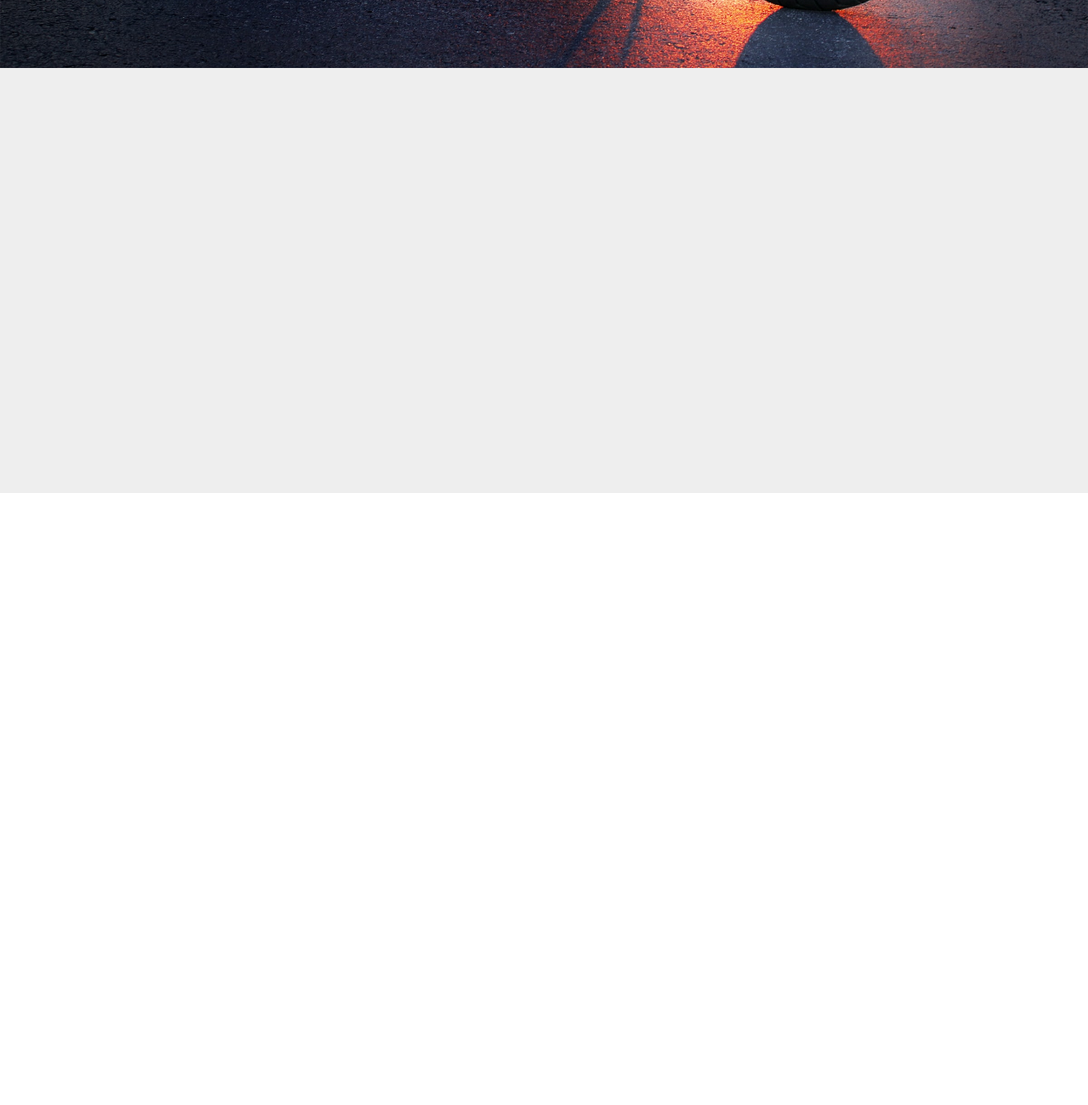
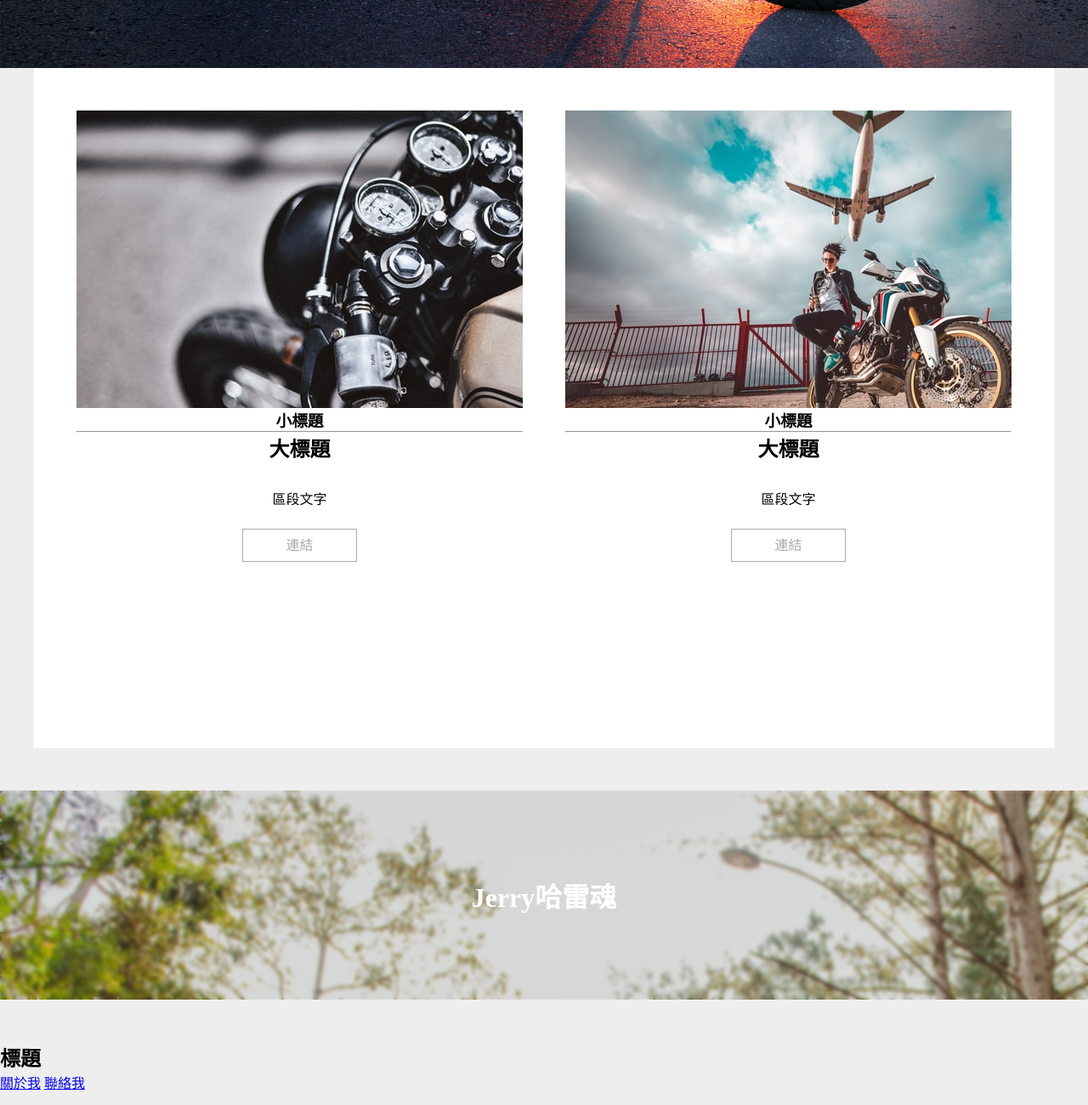
Before and after one commit to teeglen/Web_hallesoul_FirstWeb, a plain HTML site: page index.html in a window 1280 px wide. Shown: the part 720-2020 px from the top of the page at 85% size. Before the commit the page ends 1300 px from the top, so only its background shows below. Drawn offline with Linux system fonts and the light colour scheme.

Commit message:
更新訊息區塊

```diff
--- a/index.html
+++ b/index.html
@@ -20,8 +20,32 @@
         <h1>Halle Soul</h1>
     </div>
     <section id="news">
-        <div></div>
-        <div></div>
+        <div>
+            <div id="news-left"></div>
+            <h3>小標題</h3>
+            <hr>
+            <h1>大標題</h1>
+            <p>區段文字</p>
+            <a href="#" class="button">連結</a>
+        </div>
+        <div>
+            <div id="news-right"></div>
+            <h3>小標題</h3>
+            <hr>
+            <h1>大標題</h1>
+            <p>區段文字</p>
+            <a href="#" class="button">連結</a>
+        </div>
+    </section>
+    <section id="box">
+        <h2>Jerry哈雷魂</h2>
+    </section>
+    <section id="conten">
+        <div>
+            <h1>標題</h1>
+            <a href="#" id="about">關於我</a>
+            <a href="#" id="content">聯絡我</a>
+        </div>
     </section>
 </body>
 
--- a/style.css
+++ b/style.css
@@ -4,6 +4,11 @@
   font-family: 微軟正黑體;
   box-sizing: border-box;
 }
+
+  body {
+    background: #eee;
+    height: 4000px;
+  }
 #halle {
     width: 100%;
     /* vh 螢幕高度 */
@@ -47,6 +52,60 @@
   opacity: 0.7;
 }
 #news {
-  height: 500px;
-  background: #eee;
+  width: 1200px;
+  height: 100vh;
+  margin: 0 auto;
+  padding: 50px;
+  display: grid;
+  grid-template-columns: 1fr 1fr;
+  grid-gap: 50px;
+  background-color: #fff;
 }
+
+#news #news-left {
+  height: 350px;
+  background-image: url(./img/new-left.jpg);
+}
+
+#news #news-right {
+  height: 350px;
+  background-image: url(./img/new-right.jpg);
+}
+#news >div {
+  text-align: center;
+}
+
+a.button {
+  text-decoration: none;
+  color: #aaa;
+  border: 1px solid #aaa;
+  padding: 10px 50px;
+  transition: 0.5s;
+
+}
+a.button:hover {
+  color: #fff;
+  background-color:#aaa;
+}
+#news p {
+  padding: 30px;
+}
+#box {
+  background-attachment: fixed;
+  background-image: url(./img/box.jpg);
+}
+#box h2{
+  font-size: 32px;
+  color: white;
+  text-align: center;
+  padding: 100px 0;
+  margin: 50px 0;
+  backdrop-filter: blur(2px);
+  font-weight: 100px;
+}
+#conten {
+  display: grid;
+  grid-template-columns: 1fr 1fr;
+  grid-gap: 50px;
+  margin: 0 auto;
+}
```
Also changed, not shown: img/box.jpg (added), img/new-left.jpg (added), img/new-right.jpg (added).
